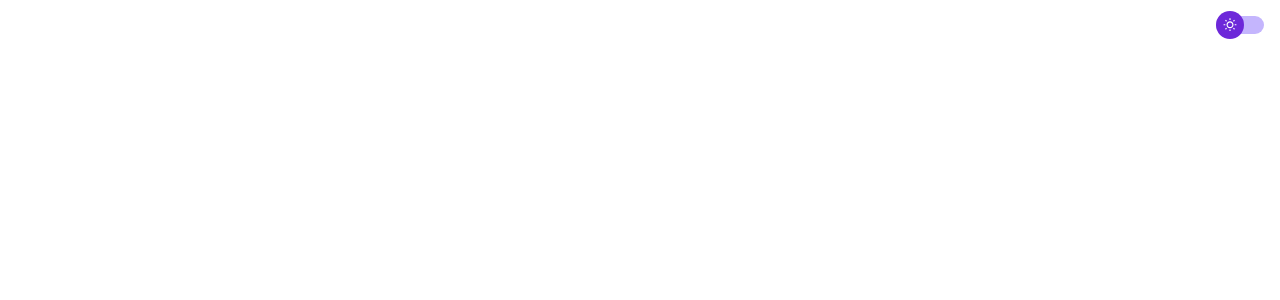
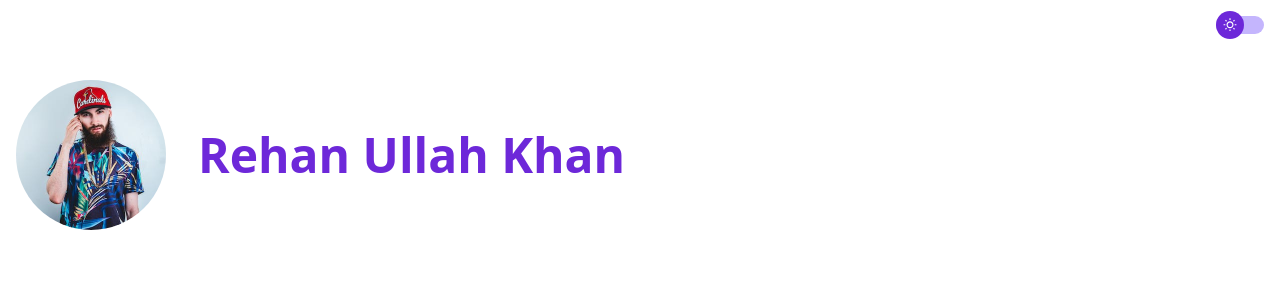
Before and after one commit to RaoulBonsso/nextjs_portfolio, a Next.js app in the folder portfolio/: page / in a window 1280 px wide. Shown: the top 300 px of the page. Built offline with nearby package versions, Linux system fonts and the light colour scheme.

Commit message:
header setting up with the profile photo and name done

```diff
--- a/portfolio/app/page.js
+++ b/portfolio/app/page.js
@@ -1,9 +1,10 @@
-import Image from "next/image";
+import Header from "@/components/header";
 
 export default function Home() {
-  return (
-    <div>
+  return <main className="max-w-screen-x1 w-full mx-auto px-4">
+    <div className="mt-20">
+      <Header/>
+    </div>
+  </main>
 
-    </div>
-  );
 }
--- /dev/null
+++ b/portfolio/components/header.js
@@ -0,0 +1,19 @@
+'use client'
+import data from "../data/header";
+import Image from "next/image";
+
+const Header = ()=>{
+    const { image, name, jobTitle, address, experience, education } = data;
+    return <div className="flex items-center gap-x-8 ">
+        <div className="w-[150px] h-[150px] relative rounded-full overflow-hidden">
+            <Image src={image} fill alt="profile image" className="w-full h-full object-cover hover:scale-125 hover:rotate-12 transition-all duration-500"/>
+
+        </div>
+        <div>
+            <h1 className="text-5xl font-black capitalize text-violet-700 ">{name}</h1>
+        </div>
+
+    </div>
+}
+
+export default Header;
--- /dev/null
+++ b/portfolio/data/header.js
@@ -0,0 +1,9 @@
+const data = {
+    image: "/images/profile.jpg",
+    name: "rehan ullah khan",
+    jobTitle: "full stack javaScript & blockchain developer",
+    address: "malakand, pakistan",
+    experience: "Almost 7 years of experience",
+    education: "BS Software engineering",
+  };
+  export default data;
```
Also changed, not shown: portfolio/public/images/profile.jpg (added).
